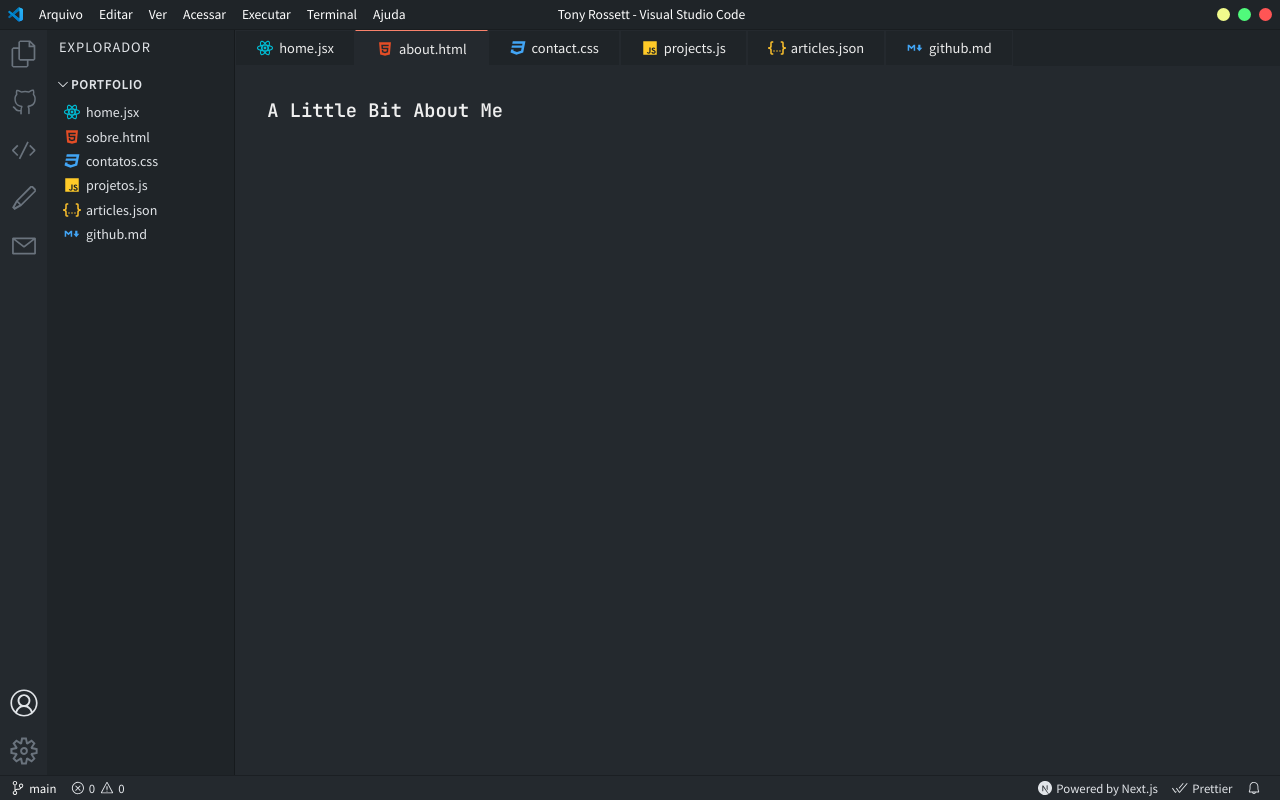
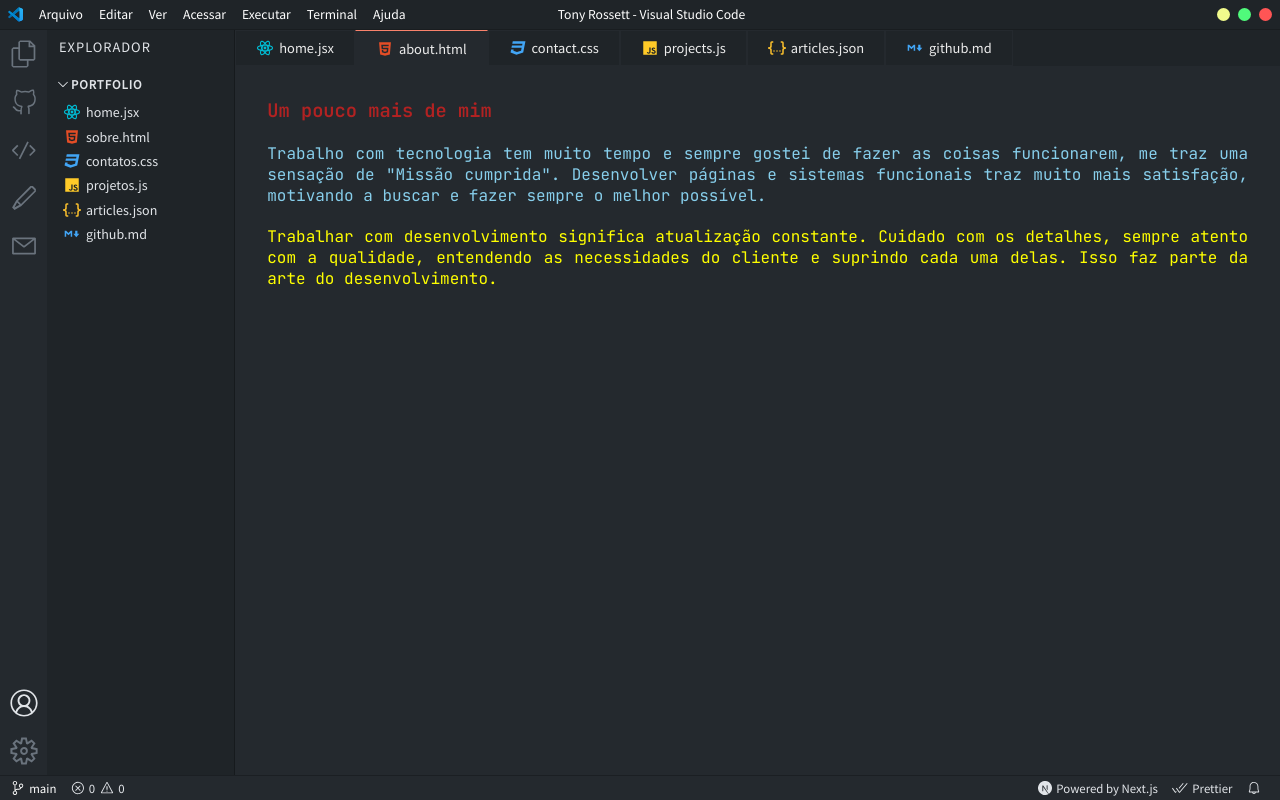
Before and after one commit to tonyrossett/apresentacao, a Next.js app: page /about in a window 1280 px wide. Built offline with nearby package versions, Linux system fonts and the light colour scheme.

Commit message:
Created About and about-styles

```diff
--- a/pages/about.jsx
+++ b/pages/about.jsx
@@ -1,7 +1,17 @@
+import styles from '../styles/AboutPage.module.css';
+
 const AboutPage = () => {
   return (
     <>
-      <h3>A Little Bit About Me</h3>
+      <h3 className={styles.title}>Um pouco mais de mim</h3>
+      <p className={styles.textLine1}>
+        Trabalho com tecnologia tem muito tempo e sempre gostei de fazer as coisas funcionarem, me traz uma sensação de "Missão cumprida". Desenvolver páginas e sistemas funcionais traz muito mais satisfação, motivando a buscar e fazer sempre o melhor possível.
+      </p>
+
+      <p className={styles.textLine2}>
+        Trabalhar com desenvolvimento significa atualização constante. Cuidado com os detalhes, sempre atento com a qualidade, entendendo as necessidades do cliente e suprindo cada uma delas. Isso faz parte da arte do desenvolvimento.
+      </p>
+
     </>
   );
 };
--- /dev/null
+++ b/styles/AboutPage.module.css
@@ -0,0 +1,14 @@
+.title {
+    color:firebrick
+}
+.textLine1 {
+    margin-top: 20px;
+    color:skyblue;
+    text-align: justify;
+}
+
+.textLine2 {
+    margin-top: 20px;
+    color: yellow;
+    text-align: justify;
+}
```
Also changed, not shown: components/Illustration.jsx (line endings or trailing spaces).
